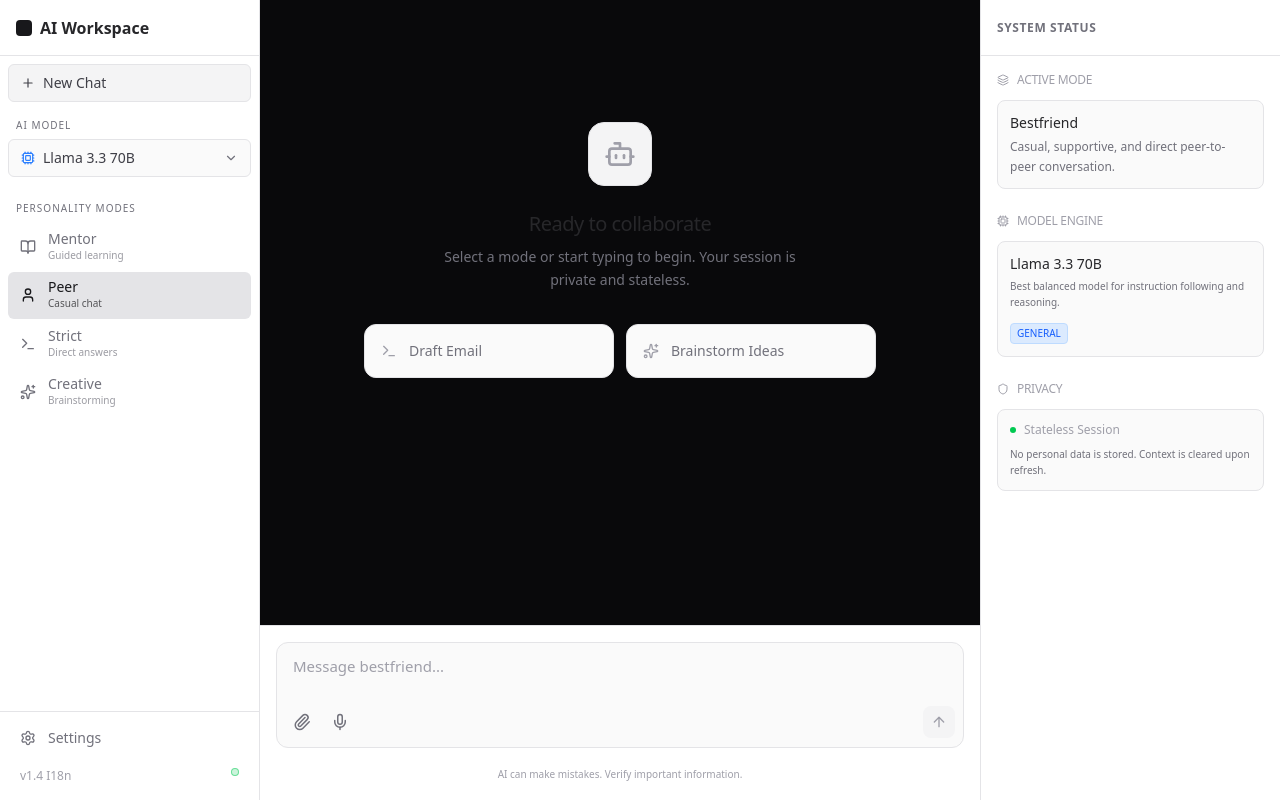
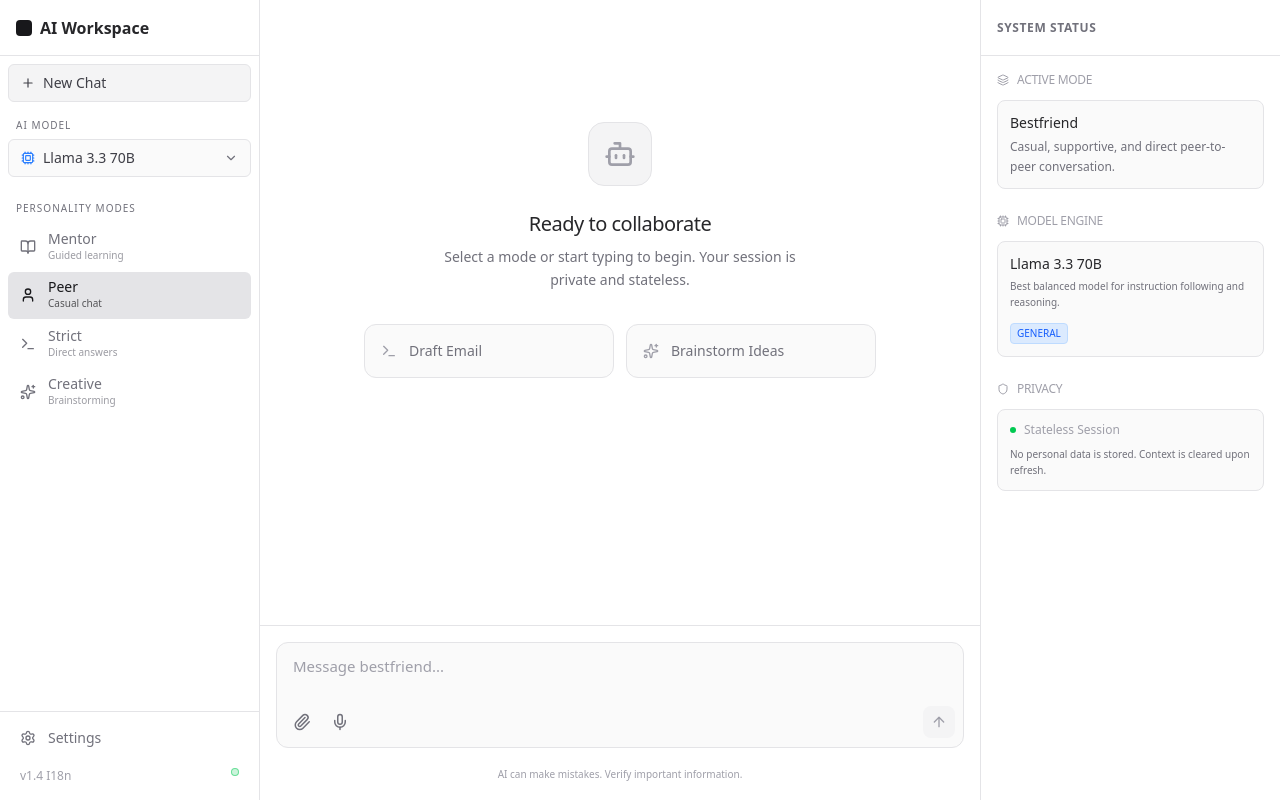
Before and after one commit to pranata-dev/ai-personal-assistant, a Next.js app: page / in a window 1280 px wide. Built offline with nearby package versions, Linux system fonts and the light colour scheme.

Commit message:
Fix: Remove hardcoded dark bg from MainArea

```diff
--- a/src/app/layout.tsx
+++ b/src/app/layout.tsx
@@ -20,8 +20,8 @@ export default function RootLayout({
   children: React.ReactNode;
 }>) {
   return (
-    <html lang="id" className="dark">
-      <body className={`${inter.variable} font-sans antialiased bg-gray-900 text-white`}>
+    <html lang="id">
+      <body className={`${inter.variable} font-sans antialiased`}>
         {children}
       </body>
     </html>
--- a/src/components/Workspace/MainArea.tsx
+++ b/src/components/Workspace/MainArea.tsx
@@ -4,7 +4,7 @@ import { ReactNode } from 'react';
 
 export default function MainArea({ children }: { children: ReactNode }) {
     return (
-        <div className="flex-1 flex flex-col h-full bg-zinc-950 min-w-0 relative">
+        <div className="flex-1 flex flex-col h-full bg-white dark:bg-zinc-950 min-w-0 relative">
             {children}
         </div>
     );
```
